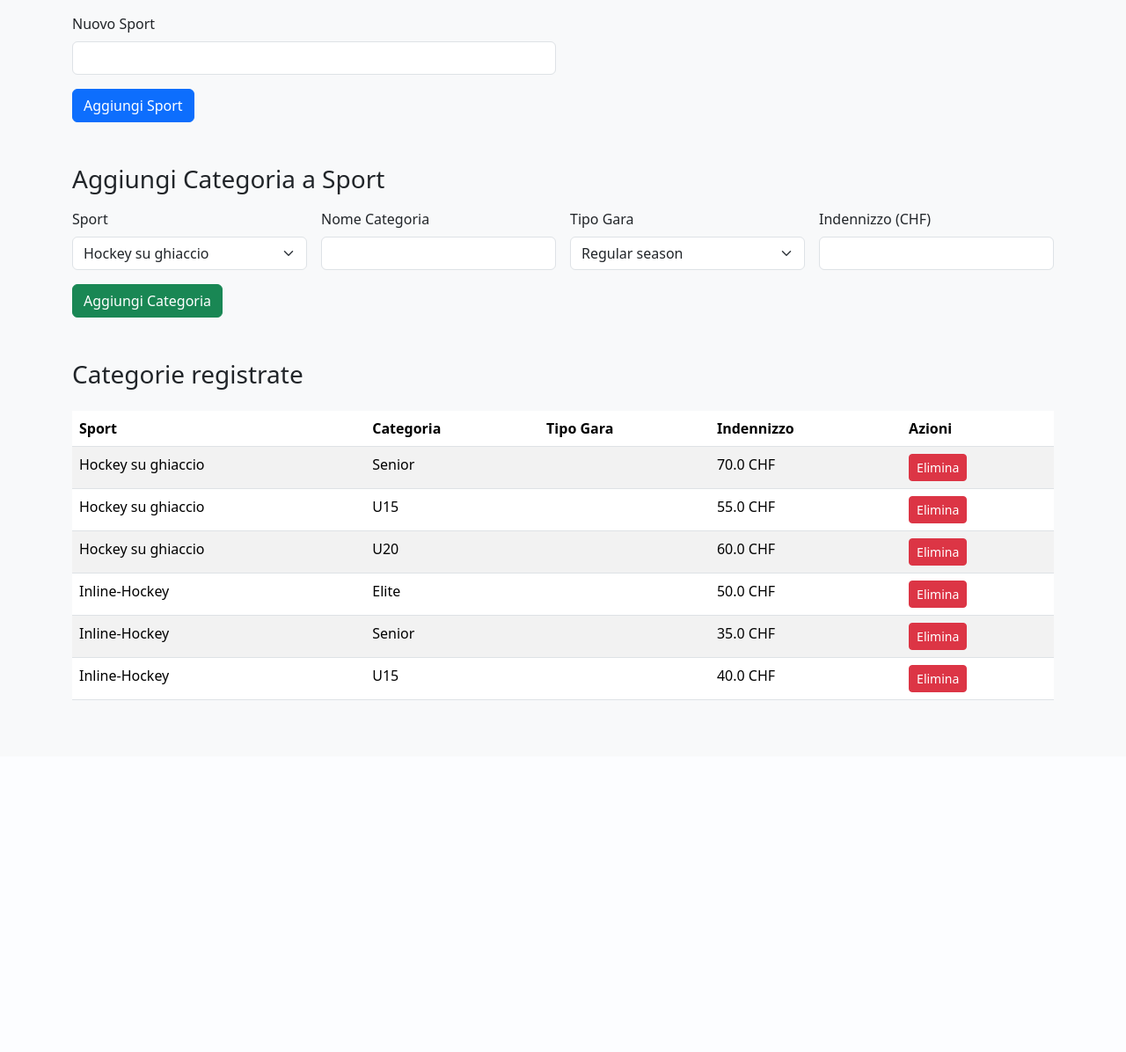
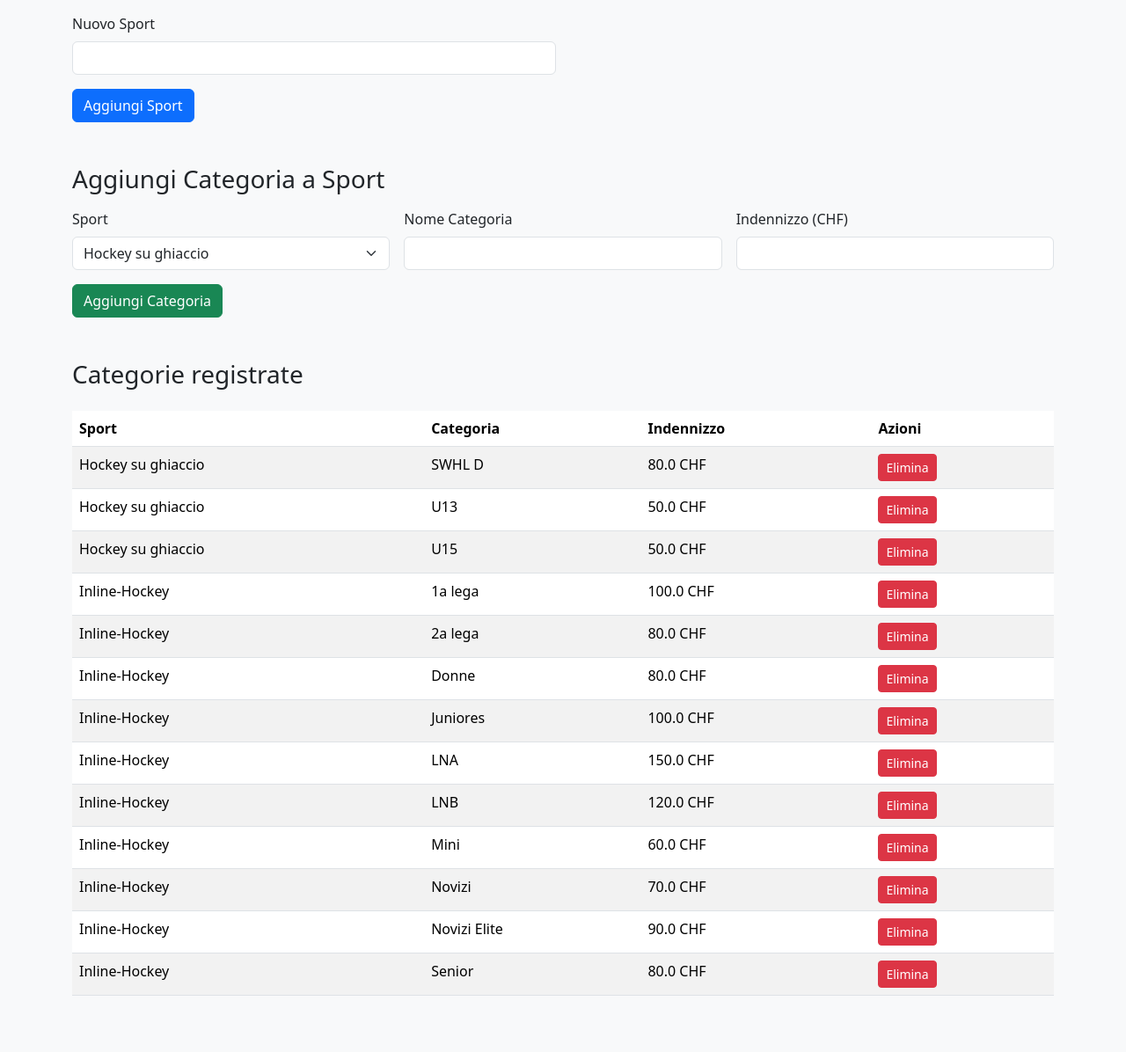
Before and after one commit to miich65/Gestione-convocazioni, a FastAPI app: page /gestione-sport in a window 1280 px wide. Shown: the part 151-1347 px from the top of the page at 88% size. Before the commit the page ends 947 px from the top, so only its background shows below. Run offline with FastAPI, Linux system fonts and the light colour scheme; data comes from the database, SQL or seed files in the repository.

Commit message:
Modifica categorie preimpostate

```diff
--- a/app/main.py
+++ b/app/main.py
@@ -57,14 +57,21 @@ cursor.execute("SELECT COUNT(*) FROM sport")
 if cursor.fetchone()[0] == 0:
     sports = {
         "Inline-Hockey": [
-            ("Senior", 35.0),
-            ("U15", 40.0),
-            ("Elite", 50.0)
+            ("Senior", 80.0),
+            ("Mini", 60.0),
+            ("Novizi", 70.0),
+            ("Novizi Elite", 90.0),
+            ("Juniores", 100.0),
+            ("Donne", 80.0),
+            ("2a lega", 80.0),
+            ("1a lega", 100.0),
+            ("LNB", 120.0),
+            ("LNA", 150.0)
         ],
         "Hockey su ghiaccio": [
-            ("U15", 55.0),
-            ("U20", 60.0),
-            ("Senior", 70.0)
+            ("U13", 50.0),
+            ("U15", 50.0),
+            ("SWHL D", 80.0)
         ]
     }
     for sport_name, categories in sports.items():
--- a/app/templates/gestione-sport.html
+++ b/app/templates/gestione-sport.html
@@ -36,7 +36,7 @@
     <h3 class="mb-3">Aggiungi Categoria a Sport</h3>
     <!-- Aggiungi categoria -->
     <form action="/add-categoria" method="post" class="row g-3 mb-5">
-        <div class="col-md-3">
+        <div class="col-md-4">
             <label class="form-label">Sport</label>
             <select name="sport_id" class="form-select" required>
                 {% for sport in sport_list %}
@@ -44,21 +44,11 @@
                 {% endfor %}
             </select>
         </div>
-        <div class="col-md-3">
+        <div class="col-md-4">
             <label class="form-label">Nome Categoria</label>
             <input type="text" name="nome_categoria" class="form-control" required>
         </div>
-        <div class="col-md-3">
-            <label class="form-label">Tipo Gara</label>
-            <select name="tipo_gara" class="form-select">
-                <option value="Regular season">Regular season</option>
-                <option value="Playoff">Playoff</option>
-                <option value="Playout">Playout</option>
-                <option value="Masterround">Masterround</option>
-                <option value="Amichevole">Amichevole</option>
-            </select>
-        </div>
-        <div class="col-md-3">
+        <div class="col-md-4">
             <label class="form-label">Indennizzo (CHF)</label>
             <input type="number" step="0.01" name="indennizzo" class="form-control" required>
         </div>
@@ -73,7 +63,6 @@
         <tr>
             <th>Sport</th>
             <th>Categoria</th>
-            <th>Tipo Gara</th>
             <th>Indennizzo</th>
             <th>Azioni</th>
         </tr>
@@ -83,10 +72,8 @@
         <tr>
             <td>{{ item['sport_nome'] }}</td>
             <td>{{ item['nome'] }}</td>
-            <td>{{ item['tipo_gara'] }}</td>
             <td>{{ item['indennizzo'] }} CHF</td>
             <td>
-                <!-- FUTURO: Bottone modifica -->
                 <form action="/delete-categoria/{{ item['id'] }}" method="post" style="display:inline-block" onsubmit="return confirm('Eliminare questa categoria?');">
                     <button class="btn btn-sm btn-danger">Elimina</button>
                 </form>
@@ -97,7 +84,7 @@
     </table>
 </div>
 <script>
-    // JS riservato ad aggiornamenti dinamici futuri (es. filtri categoria per sport selezionato)
+    // JS riservato ad aggiornamenti dinamici futuri
 </script>
 </body>
 </html>
```
